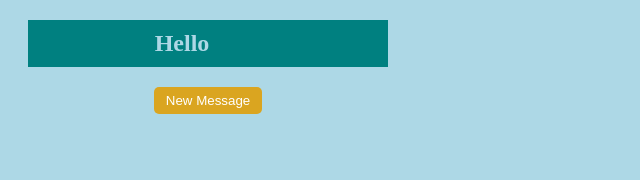
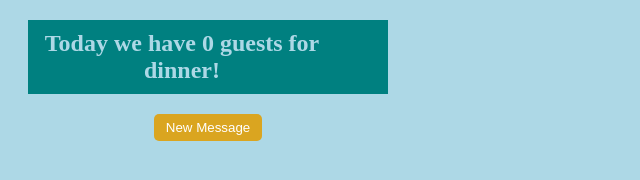
Before and after one commit to CodeAlchemy24/randomMessage, a plain HTML site: page index.html in a window 1280 px wide. Both pictures are taken after a click on the button "New Message". Shown: the whole page, without its empty margins (0-640 px from the left). Drawn offline with Linux system fonts and the light colour scheme.

Commit message:
next commit1

```diff
--- a/index.html
+++ b/index.html
@@ -9,6 +9,6 @@
 </head>
 <body>
     <div><h2 id="message">Hello</h2></div>
-    <button id="btn">New Message</button>
+    <button id="btn" onclick="printMessage()">New Message</button>
 </body>
 </html>
--- a/script.js
+++ b/script.js
@@ -1,6 +1,7 @@
 let msg="Hello";
 
-document.getElementById("btn").addEventListener("click", printMessage());
+let btn = document.getElementById("btn");
+//btn.addEventListener("click", printMessage());
 
 function randomMessage(){
     let num = Math.floor(Math.random()*6);
@@ -11,5 +12,5 @@ function randomMessage(){
 
 function printMessage(){
 
-    document.getElementById("message").innerText=randomMessage();
+    document.getElementById("message").textContent=randomMessage();
 }
```
